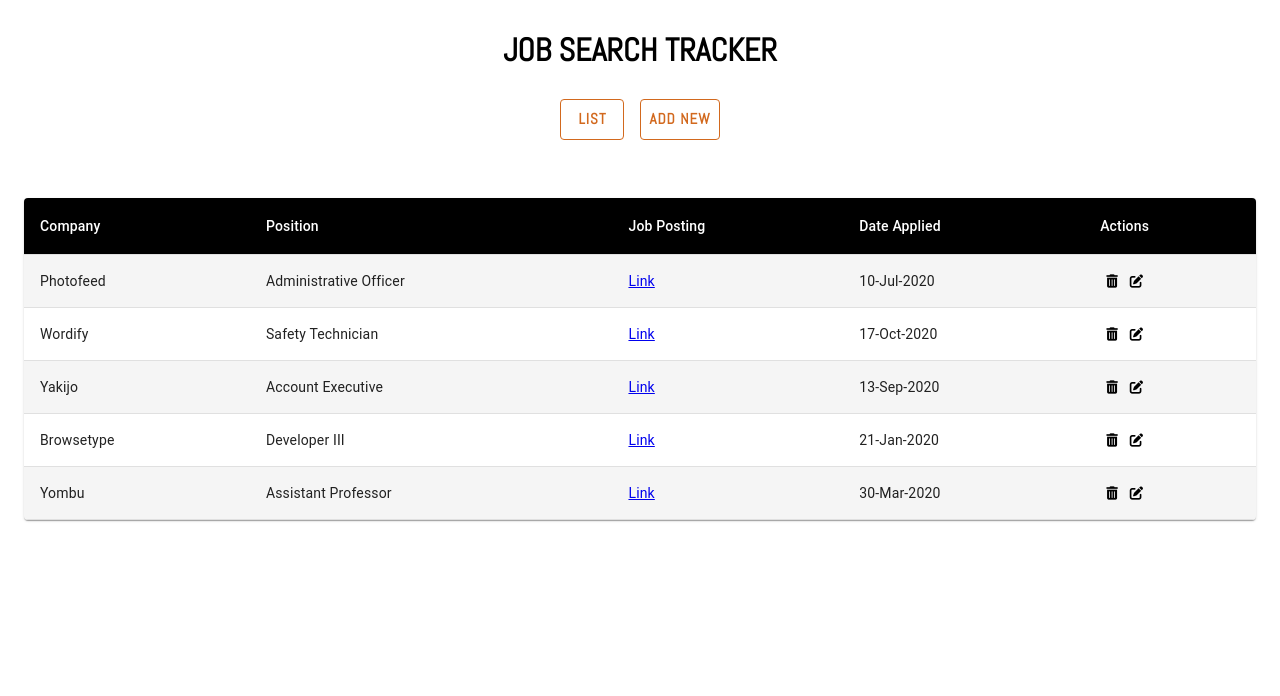
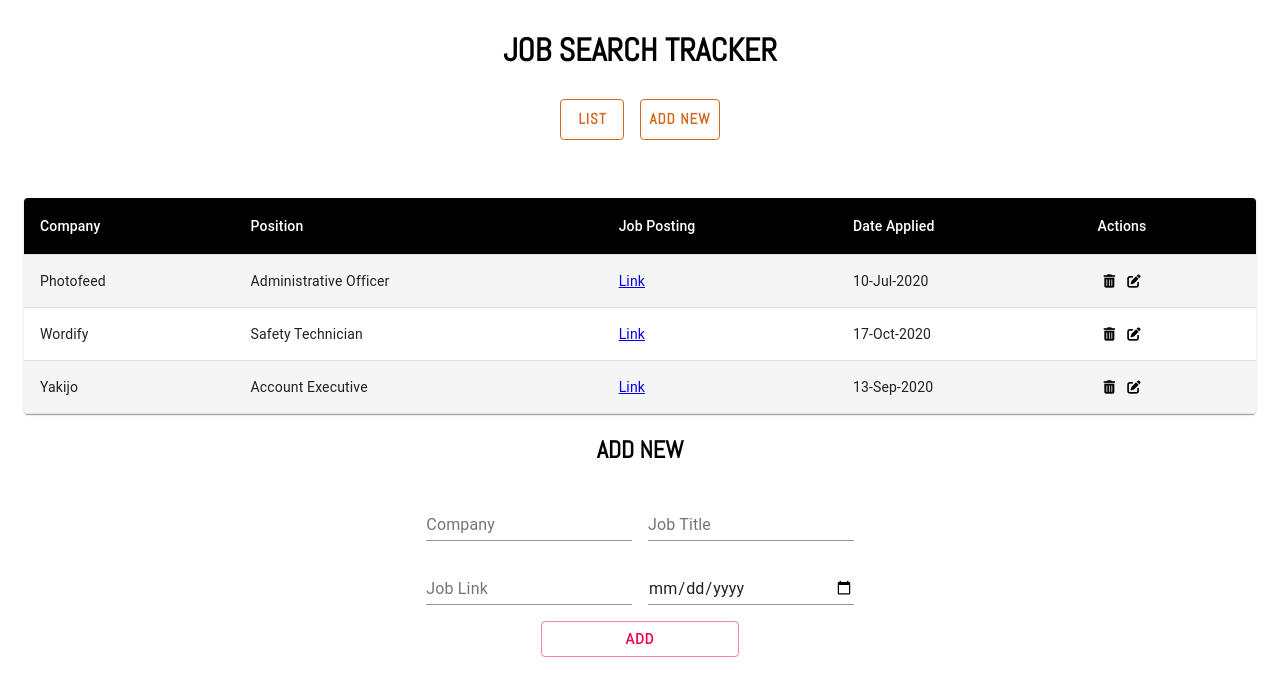
Before and after one commit to deboragaleano/job-search-tracker, a React (Create React App) app: page / in a window 1280 px wide. Shown: the top 696 px of the page. Built offline with nearby package versions, Linux system fonts and the light colour scheme; data requests are answered from the project's data file.

Commit message:
create new application

```diff
--- a/db.json
+++ b/db.json
@@ -1,9 +1,25 @@
 {
-    "applications": [
-        {"id":"43868f10-73d8-4a91-9560-109dd9cc00ec","company":"Photofeed","position":"Administrative Officer","link":"http://sina.com.cn/nisl/venenatis/lacinia/aenean/sit/amet/justo.html?luctus=scelerisque&et=mauris&ultrices=sit&posuere=amet&cubilia=eros&curae=suspendisse&duis=accumsan&faucibus=tortor&accumsan=quis&odio=turpis&curabitur=sed&convallis=ante&duis=vivamus&consequat=tortor&dui=duis&nec=mattis&nisi=egestas&volutpat=metus&eleifend=aenean&donec=fermentum&ut=donec&dolor=ut&morbi=mauris&vel=eget&lectus=massa&in=tempor","date":"10-Jul-2020"},
-        {"id":"269202b6-b0e9-4e84-8f3f-3db952379feb","company":"Wordify","position":"Safety Technician","link":"https://moonfruit.com/nisl/ut.jpg?in=curabitur&quis=at&justo=ipsum&maecenas=ac&rhoncus=tellus&aliquam=semper","date":"17-Oct-2020"},
-        {"id":"6963336d-a6f8-4a8b-bf97-54d5a9e9a5c4","company":"Yakijo","position":"Account Executive","link":"https://macromedia.com/imperdiet.png?sed=facilisi&accumsan=cras&felis=non&ut=velit&at=nec&dolor=nisi&quis=vulputate&odio=nonummy&consequat=maecenas&varius=tincidunt&integer=lacus&ac=at&leo=velit&pellentesque=vivamus&ultrices=vel&mattis=nulla&odio=eget&donec=eros&vitae=elementum&nisi=pellentesque&nam=quisque&ultrices=porta&libero=volutpat&non=erat&mattis=quisque&pulvinar=erat&nulla=eros&pede=viverra&ullamcorper=eget&augue=congue&a=eget&suscipit=semper&nulla=rutrum&elit=nulla&ac=nunc&nulla=purus&sed=phasellus&vel=in&enim=felis&sit=donec&amet=semper&nunc=sapien&viverra=a&dapibus=libero&nulla=nam&suscipit=dui&ligula=proin&in=leo&lacus=odio&curabitur=porttitor&at=id&ipsum=consequat&ac=in&tellus=consequat&semper=ut&interdum=nulla&mauris=sed&ullamcorper=accumsan&purus=felis&sit=ut&amet=at&nulla=dolor&quisque=quis&arcu=odio&libero=consequat&rutrum=varius&ac=integer&lobortis=ac&vel=leo&dapibus=pellentesque&at=ultrices&diam=mattis","date":"13-Sep-2020"},
-        {"id":"0c732695-4fb6-46cd-b317-a94bbad17f80","company":"Browsetype","position":"Developer III","link":"https://list-manage.com/felis/fusce/posuere/felis/sed/lacus.png?suspendisse=eu&ornare=interdum&consequat=eu&lectus=tincidunt&in=in&est=leo&risus=maecenas&auctor=pulvinar&sed=lobortis&tristique=est&in=phasellus&tempus=sit&sit=amet&amet=erat&sem=nulla&fusce=tempus&consequat=vivamus&nulla=in&nisl=felis&nunc=eu&nisl=sapien&duis=cursus&bibendum=vestibulum&felis=proin&sed=eu&interdum=mi&venenatis=nulla&turpis=ac&enim=enim&blandit=in&mi=tempor&in=turpis&porttitor=nec&pede=euismod&justo=scelerisque&eu=quam&massa=turpis&donec=adipiscing&dapibus=lorem&duis=vitae&at=mattis&velit=nibh&eu=ligula&est=nec&congue=sem&elementum=duis&in=aliquam&hac=convallis&habitasse=nunc&platea=proin&dictumst=at&morbi=turpis&vestibulum=a&velit=pede&id=posuere&pretium=nonummy&iaculis=integer&diam=non&erat=velit&fermentum=donec&justo=diam&nec=neque&condimentum=vestibulum&neque=eget&sapien=vulputate&placerat=ut&ante=ultrices&nulla=vel&justo=augue&aliquam=vestibulum&quis=ante&turpis=ipsum&eget=primis&elit=in&sodales=faucibus&scelerisque=orci&mauris=luctus&sit=et&amet=ultrices&eros=posuere&suspendisse=cubilia&accumsan=curae&tortor=donec&quis=pharetra&turpis=magna&sed=vestibulum&ante=aliquet&vivamus=ultrices&tortor=erat&duis=tortor&mattis=sollicitudin&egestas=mi","date":"21-Jan-2020"},
-        {"id":"4d858397-b129-4c34-910f-13202b1a8e2d","company":"Yombu","position":"Assistant Professor","link":"https://opensource.org/pharetra/magna/ac/consequat/metus/sapien.js?justo=justo&etiam=pellentesque&pretium=viverra&iaculis=pede&justo=ac&in=diam&hac=cras&habitasse=pellentesque&platea=volutpat&dictumst=dui&etiam=maecenas&faucibus=tristique&cursus=est&urna=et&ut=tempus&tellus=semper&nulla=est&ut=quam&erat=pharetra&id=magna&mauris=ac&vulputate=consequat&elementum=metus&nullam=sapien&varius=ut&nulla=nunc&facilisi=vestibulum&cras=ante&non=ipsum&velit=primis&nec=in&nisi=faucibus&vulputate=orci&nonummy=luctus&maecenas=et&tincidunt=ultrices&lacus=posuere&at=cubilia&velit=curae&vivamus=mauris&vel=viverra&nulla=diam&eget=vitae&eros=quam&elementum=suspendisse&pellentesque=potenti&quisque=nullam&porta=porttitor&volutpat=lacus&erat=at&quisque=turpis&erat=donec&eros=posuere&viverra=metus&eget=vitae&congue=ipsum&eget=aliquam&semper=non&rutrum=mauris&nulla=morbi","date":"30-Mar-2020"}
-    ]
+  "applications": [
+    {
+      "id": "43868f10-73d8-4a91-9560-109dd9cc00ec",
+      "company": "Photofeed",
+      "position": "Administrative Officer",
+      "link": "http://sina.com.cn/nisl/venenatis/lacinia/aenean/sit/amet/justo.html?luctus=scelerisque&et=mauris&ultrices=sit&posuere=amet&cubilia=eros&curae=suspendisse&duis=accumsan&faucibus=tortor&accumsan=quis&odio=turpis&curabitur=sed&convallis=ante&duis=vivamus&consequat=tortor&dui=duis&nec=mattis&nisi=egestas&volutpat=metus&eleifend=aenean&donec=fermentum&ut=donec&dolor=ut&morbi=mauris&vel=eget&lectus=massa&in=tempor",
+      "date": "10-Jul-2020"
+    },
+    {
+      "id": "269202b6-b0e9-4e84-8f3f-3db952379feb",
+      "company": "Wordify",
+      "position": "Safety Technician",
+      "link": "https://moonfruit.com/nisl/ut.jpg?in=curabitur&quis=at&justo=ipsum&maecenas=ac&rhoncus=tellus&aliquam=semper",
+      "date": "17-Oct-2020"
+    },
+    {
+      "id": "6963336d-a6f8-4a8b-bf97-54d5a9e9a5c4",
+      "company": "Yakijo",
+      "position": "Account Executive",
+      "link": "https://macromedia.com/imperdiet.png?sed=facilisi&accumsan=cras&felis=non&ut=velit&at=nec&dolor=nisi&quis=vulputate&odio=nonummy&consequat=maecenas&varius=tincidunt&integer=lacus&ac=at&leo=velit&pellentesque=vivamus&ultrices=vel&mattis=nulla&odio=eget&donec=eros&vitae=elementum&nisi=pellentesque&nam=quisque&ultrices=porta&libero=volutpat&non=erat&mattis=quisque&pulvinar=erat&nulla=eros&pede=viverra&ullamcorper=eget&augue=congue&a=eget&suscipit=semper&nulla=rutrum&elit=nulla&ac=nunc&nulla=purus&sed=phasellus&vel=in&enim=felis&sit=donec&amet=semper&nunc=sapien&viverra=a&dapibus=libero&nulla=nam&suscipit=dui&ligula=proin&in=leo&lacus=odio&curabitur=porttitor&at=id&ipsum=consequat&ac=in&tellus=consequat&semper=ut&interdum=nulla&mauris=sed&ullamcorper=accumsan&purus=felis&sit=ut&amet=at&nulla=dolor&quisque=quis&arcu=odio&libero=consequat&rutrum=varius&ac=integer&lobortis=ac&vel=leo&dapibus=pellentesque&at=ultrices&diam=mattis",
+      "date": "13-Sep-2020"
+    }
+  ]
 }
--- a/src/App.js
+++ b/src/App.js
@@ -3,7 +3,7 @@ import {makeStyles} from '@material-ui/styles';
 import axios from 'axios';
 import Navbar from './components/Navbar';
 import List from './components/List';
-// import AddItem from './components/AddItem';
+import AddItem from './components/AddItem';
 import { Container } from '@material-ui/core';
 
 const useStyles = makeStyles({
@@ -22,15 +22,25 @@ function App() {
     axios
       .get('http://localhost:3001/applications')
       .then(resp => {
-        setApplications(resp.data)
+        const data = resp.data
+        setApplications(data)
       })
   }, [])
+
+
+  const addItem = (newItem) => {
+    axios
+      .post('http://localhost:3001/applications', newItem)
+      .then(resp => {
+        setApplications([...applications, resp.data])
+      })
+  }
 
   return (
     <Container className={classes.root}>
         <Navbar />
         <List applications={applications}/>
-        {/* <AddItem />  */}
+        <AddItem addItem={addItem}/>
     </Container>
   );
 }
--- a/src/components/AddItem.js
+++ b/src/components/AddItem.js
@@ -1,31 +1,78 @@
-import React from "react";
+import React, { useState } from "react";
 import { makeStyles } from "@material-ui/core/styles";
 import TextField from "@material-ui/core/TextField";
 import Container from "@material-ui/core/Container";
 import Button from "@material-ui/core/Button";
 
 const useStyles = makeStyles((theme) => ({
-    root: {
-      '& > *': {
-        margin: theme.spacing(1),
-        width: '25ch',
-      },
+  root: {
+    "& > *": {
+      margin: theme.spacing(1),
+      width: "25ch",
     },
-  }));
+  },
+  date: {
+    marginTop: '24px'
+  }
+}));
 
-export default function AddItem() {
+export default function AddItem({ addItem }) {
   const classes = useStyles();
+  const [newCompany, setCompany] = useState("");
+  const [newPosition, setPosition] = useState("");
+  const [newLink, setNewLink] = useState("");
+  const [newDate, setNewDate] = useState("");
+
+  const newItem = {
+    company: newCompany,
+    position: newPosition,
+    link: newLink,
+    date: newDate,
+  };
+
+  const handleSubmit = (e) => {
+    e.preventDefault();
+    addItem(newItem);
+    setCompany('')
+    setPosition('')
+    setNewLink('')
+    setNewDate('')
+  };
 
   return (
     <div>
       <Container maxWidth="sm">
         <h2>ADD NEW</h2>
-        <form className={classes.root} noValidate autoComplete="off">
-          <TextField id="standard-basic" label="Company" />
-          <TextField id="standard-basic" label="Job Title" />
-          <TextField id="standard-basic" label="Job Link" />
-          <TextField id="standard-basic" label="Date Applied" />
-          <Button variant="outlined" color="secondary">Add</Button>
+        <form onSubmit={handleSubmit} className={classes.root}>
+          <TextField
+            id="standard-basic"
+            value={newCompany}
+            onChange={(e) => setCompany(e.target.value)}
+            label="Company"
+          />
+          <TextField
+            id="standard-basic"
+            value={newPosition}
+            onChange={(e) => setPosition(e.target.value)}
+            label="Job Title"
+          />
+          <TextField
+            id="standard-basic"
+            value={newLink}
+            onChange={(e) => setNewLink(e.target.value)}
+            label="Job Link"
+          />
+          <TextField
+            id="date"
+            type="date"
+            className={classes.date}
+            value={newDate}
+            dafault="Date"
+            onChange={(e) => setNewDate(e.target.value)}
+          />
+          <Button variant="outlined" color="secondary" type="submit">
+            Add
+          </Button>
         </form>
       </Container>
     </div>
--- a/src/components/List.js
+++ b/src/components/List.js
@@ -54,7 +54,7 @@ export default function List({applications}) {
         </TableHead>
         <TableBody>
           {applications.map(app => (
-            <StyledTableRow key={app.company}>
+            <StyledTableRow key={app.id}>
               <StyledTableCell component="th" scope="row">
                 {app.company}
               </StyledTableCell>
```
